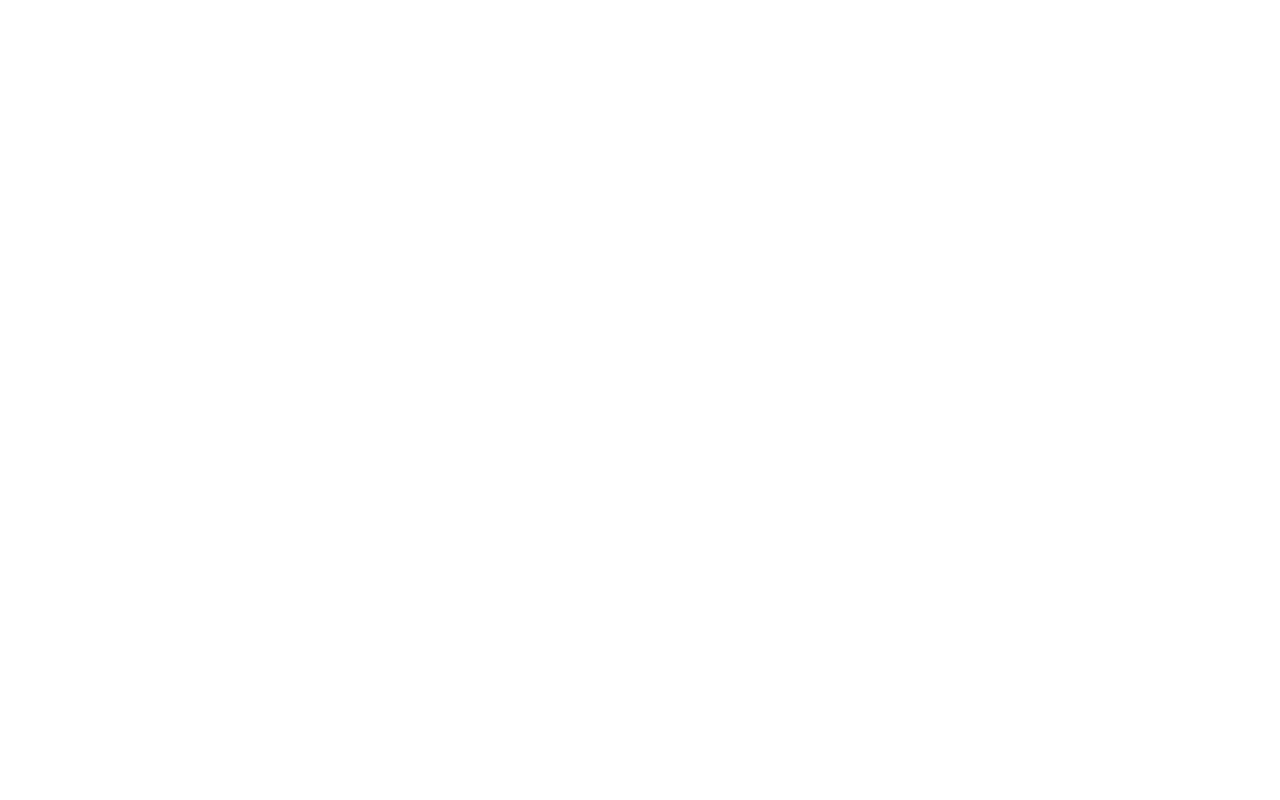
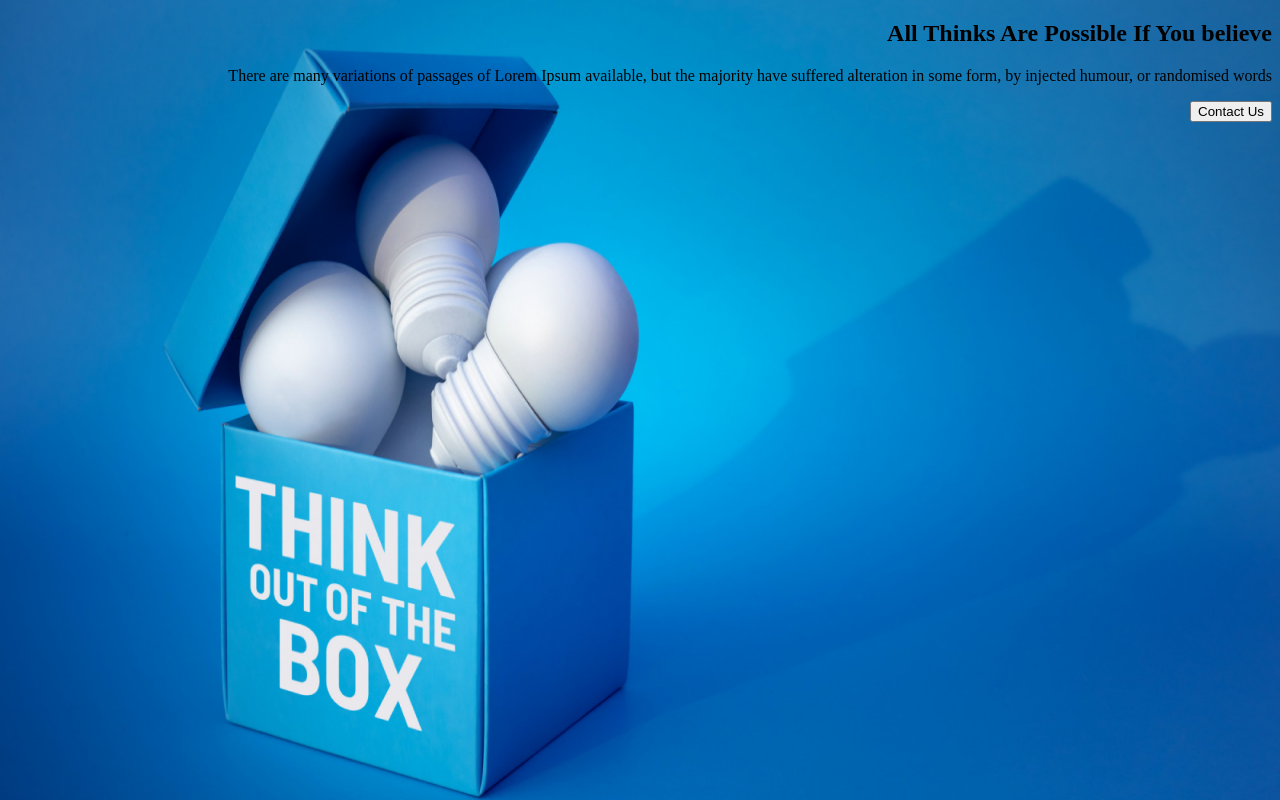
Before and after one commit to RedowanSajeeb/new-year-new-me23, a plain HTML site: page index.html in a window 1280 px wide. Drawn offline with Linux system fonts and the light colour scheme.

Commit message:
bnnar-add

```diff
--- a/index.html
+++ b/index.html
@@ -4,9 +4,20 @@
     <meta charset="UTF-8">
     <meta http-equiv="X-UA-Compatible" content="IE=edge">
     <meta name="viewport" content="width=device-width, initial-scale=1.0">
-    <title>Document</title>
+    <title>New-me</title>
+    <link rel="icon" type="image/x-icon" href="imgsf/2111427.png">
+    <!-- stylelink -->
+    <link rel="stylesheet" href="stylef/style.css">
 </head>
 <body>
+    <!-- first-section-start -->
+    <section class="first-section">
+        <div>
+            <h1>All Thinks Are Possible If You believe</h1>
+            <p>There are many variations of passages of Lorem Ipsum available, but the majority have suffered alteration in some form, by injected humour, or randomised words</p>
+            <button>Contact Us</button>
+        </div>
+    </section>
 
 </body>
 </html>
--- /dev/null
+++ b/stylef/style.css
@@ -0,0 +1,14 @@
+
+body{
+  min-height: 100%;
+  background-image: url("../imgsf/bannar/banner3.png");
+  background-repeat: no-repeat;
+  background-attachment: fixed;
+  background-size: 100% 100%;
+}
+/* first-section-style */
+.first-section{
+    text-align: right;
+
+
+}
```
Also changed, not shown: imgsf/2111427.png (added), imgsf/bannar/banner3.png (added).
